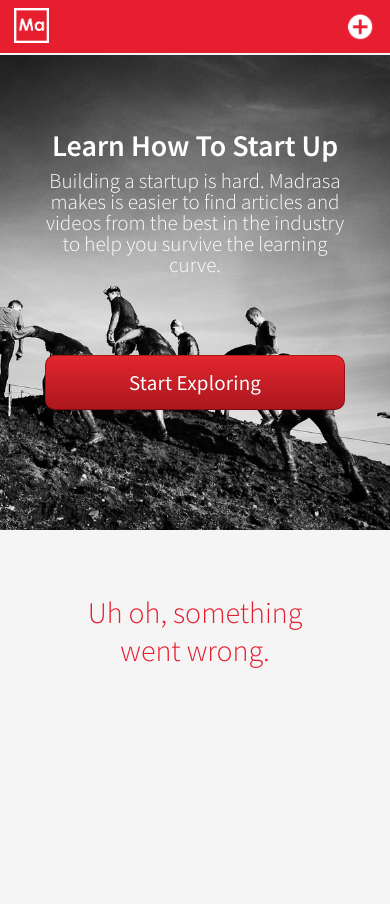
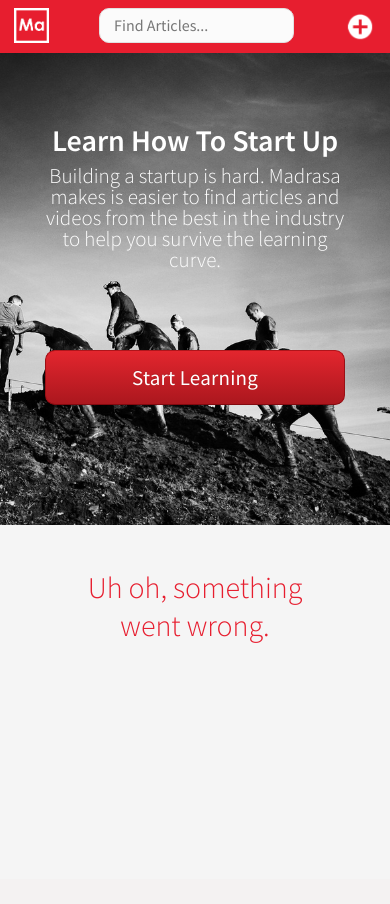
Before and after one commit to jamnab/madrasa, a PHP site: page / in a window 390 px wide. After the commit the page ends 643 px from the top, so only its background shows below. Run offline with PHP 8.4, Linux system fonts and the light colour scheme; data that the repository does not hold is empty; some libraries are stand-ins or nearby versions.

Commit message:
Pushed untracked changes

```diff
--- a/css/style.css
+++ b/css/style.css
@@ -218,7 +218,7 @@ input[type=search], input[type=text], textarea {
 #banner {
 	height:400px;
 	width:100%;
-	margin-top:55px;
+	margin-top:50px;
 	padding-top:75px;
 	background-image:url(../img/5442893743_1a91117e73_b.jpg);
 	background-size:cover;
@@ -412,7 +412,7 @@ input[type=search], input[type=text], textarea {
 #submit-display h1 {
 	font-weight:600;
 	font-size:30px;
-	margin: 0 0 20px 10%;
+	margin: 0 0 20px 0;
 }
 #submit-display hr {
 	margin: 15px 0 0 0;
@@ -541,7 +541,7 @@ input[type=search], input[type=text], textarea {
     #link-display {width: 50%;}
 }
 @media screen and (max-width:532px) {
-    #main-panel {margin-top: 55px;}
+    #main-panel {margin-top: 35px;}
     #text {height: 35px;font-size: 18px;padding-left: 7%;padding-right: 0; margin-top:3px;}
     #link-display {width: 60%;}
     #header-panel {padding-bottom: 8px;}
--- a/index.html
+++ b/index.html
@@ -68,7 +68,7 @@
 -->
 	<div id="header-panel">
 		<div id="branding"><a id="logo" href="" title="home"><img id="icon" src="img/ma-logo-w.png" alt="Ma"><img id="word-mark" src="img/ma-wordmark.png" alt="Madrasa"></a></div>
-        <!--<div id="search-area"><input id="text" type="search" placeholder="Search..."></div>-->
+        <div id="search-area"><input id="text" type="search" placeholder="Find Articles..."></div>
         <div id="menu"><input id="menu-btn" type="button" title="submit"></div>
 	</div>
 	<ul id="topic-list">
--- a/js/initial.js
+++ b/js/initial.js
@@ -42,7 +42,7 @@ function loadInitial() {
 		data: { 'initial' : initialVal },
         beforeSend: function (data) {
 
-            $('#banner-panel').append('<div id="banner"><h1>Learn How To Start Up</h1><h2>Building a startup is hard. Madrasa makes is easier to find articles and videos from the best in the industry to help you survive the learning curve.</h2><input id="explore" type="button" onclick="exploreClick()" value="Start Exploring"><br><div class="fb-like" data-href="https://www.facebook.com/madrasaknows" data-layout="button_count" data-action="like" data-show-faces="false" data-share="false"></div></div>');
+            $('#banner-panel').append('<div id="banner"><h1>Learn How To Start Up</h1><h2>Building a startup is hard. Madrasa makes is easier to find articles and videos from the best in the industry to help you survive the learning curve.</h2><input id="explore" type="button" onclick="exploreClick()" value="Start Learning"><br><div class="fb-like" data-href="https://www.facebook.com/madrasaknows" data-layout="button_count" data-action="like" data-show-faces="false" data-share="false"></div></div>');
 
         },
 
```
